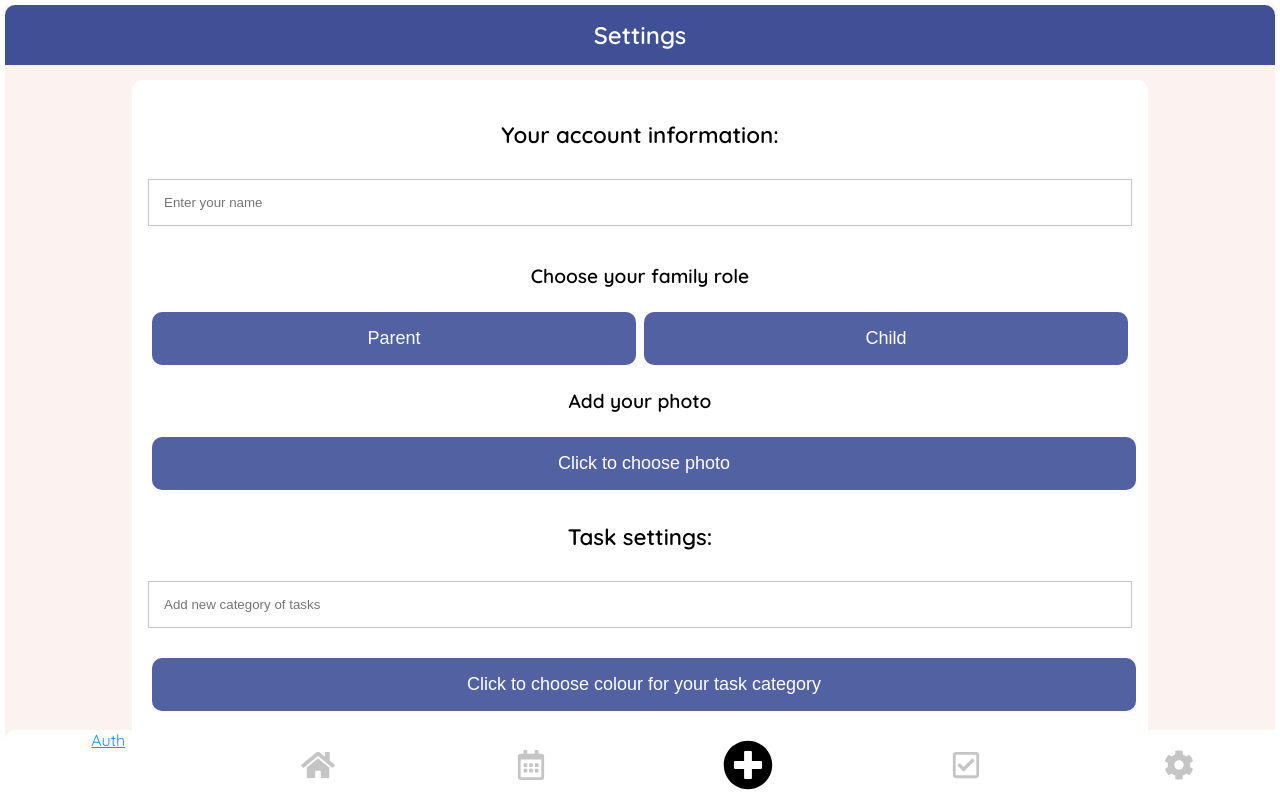
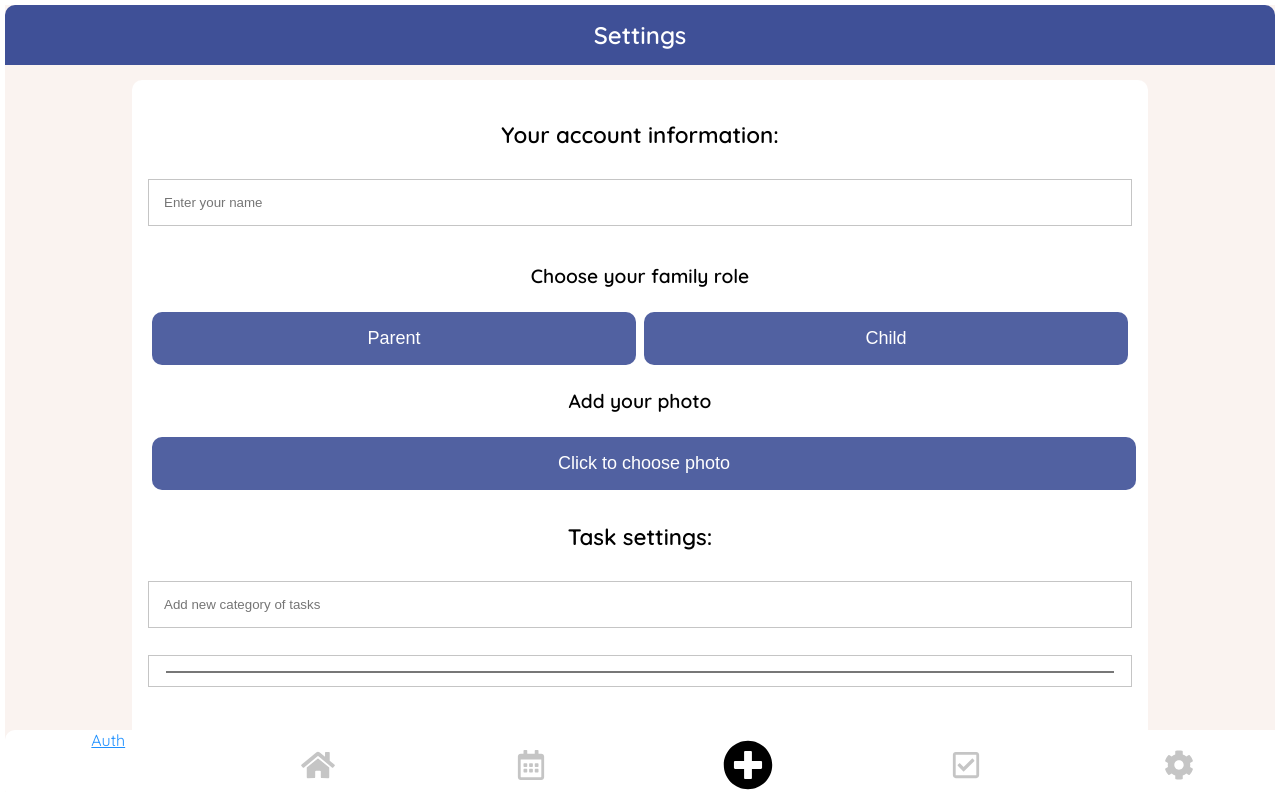
Before and after one commit to infoshareacademy/jfddr1-coderki-app, a React (Create React App) app: page /settings in a window 1280 px wide. Shown: the top 792 px of the page. Built offline with nearby package versions, Linux system fonts and the light colour scheme; no server answers.

Commit message:
Settings Page improved - add task category color to the state

```diff
--- a/src/components/AccountInfo.js
+++ b/src/components/AccountInfo.js
@@ -56,7 +56,7 @@ export const AccountInfo = ({
 
 export const TaskSettings = ({
   taskCategory,
-  // taskCategoryColour,
+  taskCategoryColour,
   setSettings,
 }) => {
   return (
@@ -70,14 +70,11 @@ export const TaskSettings = ({
           value={taskCategory}
           onChange={(e) => setSettings('taskCategory', e.target.value)}
         />
-        <button
-        // name="taskCategoryColour"
-        // type="colour"
-        // value={taskCategoryColour}
-        // onClick={(e) => setSettings('taskCategoryColour', e.target.value)}
-        >
-          Click to choose colour for your task category
-        </button>
+        <input
+          name="taskCategoryColour"
+          type="color"
+          onClick={(e) => setSettings('taskCategoryColour', e.target.value)}
+        />
       </div>
     </div>
   );
--- a/src/components/TasksList.js
+++ b/src/components/TasksList.js
@@ -3,7 +3,7 @@ import React from 'react';
 import { getTasksList } from '../mockData/tasksData';
 import { TaskContainer } from './TaskContainer';
 import styles from './TasksList.module.css';
-import db from '../../Firebase/firebase';
+// import db from '../../Firebase/firebase';
 
 export const TasksList = () => {
   const tasksData = getTasksList();
--- a/src/views/settings/SettingsPage.js
+++ b/src/views/settings/SettingsPage.js
@@ -59,24 +59,20 @@ const SettingsPage = () => {
   return (
     <div className={styles.container}>
       <AccountInfo
-        name={settings.userName}
+        userName={settings.userName}
         setSettings={handleSetSettings}
-        name={settings.familyRole}
-        setSettings={handleSetSettings}
-        name={settings.selectedFile}
-        setSettings={handleSetSettings}
+        familyRole={settings.familyRole}
+        selectedFile={settings.selectedFile}
       />
       <TaskSettings
-        name={settings.taskCategory}
+        taskCategory={settings.taskCategory}
         setSettings={handleSetSettings}
-        name={settings.taskCategoryColour}
-        setSettings={handleSetSettings}
+        taskCategoryColour={settings.taskCategoryColour}
       />
       <MainSettings
-        name={settings.privateOrPublic}
+        privateOrPublic={settings.privateOrPublic}
         setSettings={handleSetSettings}
-        name={settings.emailNotifications}
-        setSettings={handleSetSettings}
+        emailNotifications={settings.emailNotifications}
       />
       <button onClick={handleSubmit}>Save</button>
     </div>
```
